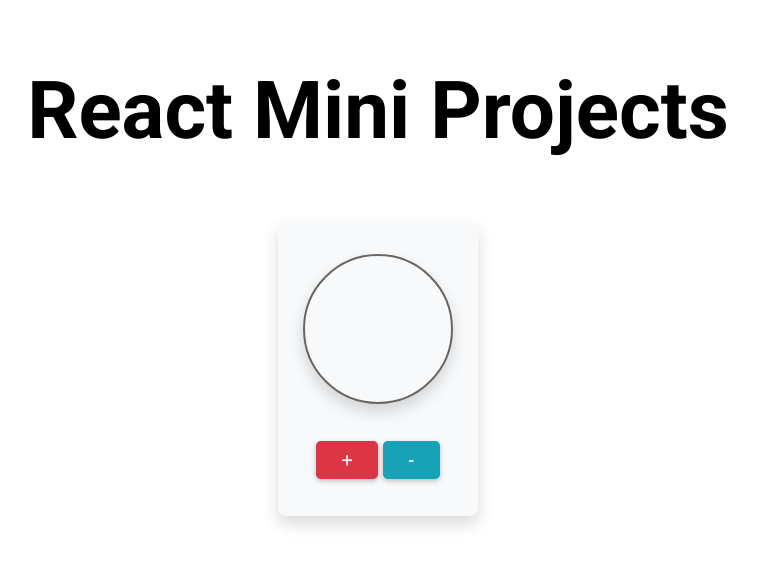
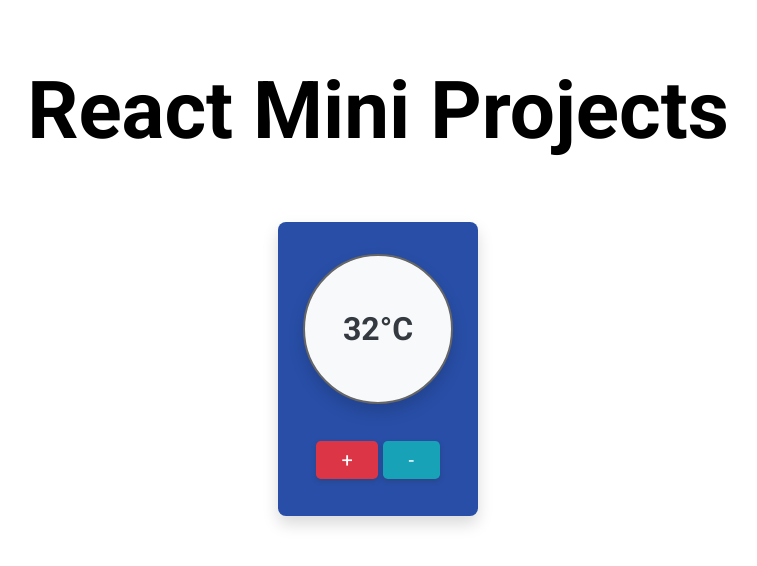
Before and after one commit to patbou02/react-mini-projects, a React (Create React App) app: page / in a window 1280 px wide. Shown: the top 566 px of the page, without its empty margins (262-1019 px from the left). Built offline with nearby package versions, Linux system fonts and the light colour scheme; the HTML template or start-up script is replaced by a standard one.

Commit message:
Added props to TemperatureController component, click handler functions and simple styling throughout.

```diff
--- a/src/App.js
+++ b/src/App.js
@@ -15,7 +15,7 @@ function App() {
       {/*<LikeMyPhoto />*/}
       {/*<Testimonials />*/}
       {/*<Alerts />*/}
-      <TemperatureController />
+      <TemperatureController temp="32" scale="celsius" />
     </div>
   );
 }
--- a/src/projects/06-temperature-controller/TemperatureController.jsx
+++ b/src/projects/06-temperature-controller/TemperatureController.jsx
@@ -1,13 +1,19 @@
 import Button from '../../components/Button';
 
-function TemperatureController() {
+function TemperatureController({ temp, scale="fahrenheit" }) {
+
+  const handleIncreaseTempClick = () => console.log('increase temp');
+  const handleLowerTempClick = () => console.log('lower temp');
+
+  const temperature = () => `${temp}°${scale === 'fahrenheit' ? 'F' : 'C'}`;
+
   return (
     <div className="container mt-3 text-center">
-      <div className="card bg-light m-auto" style={{ width: 200 }}>
-        <h1 className="text-light card border-50 mt-2" style={{ height: 150, width: 150, border: "2px solid #666" }}>12</h1>
+      <div className="card bg-light m-auto bg-accept" style={{ width: 200 }}>
+        <h1 className="text-dark card border-50 mt-2 bg-light" style={{ height: 150, width: 150, border: "2px solid #666" }}>{temperature()}</h1>
         <div className="d-flex my-2">
-          <Button text="+" classes="btn-danger"/>
-          <Button text="-" classes="btn-info" />
+          <Button text="+" onClick={handleIncreaseTempClick} classes="btn-danger" />
+          <Button text="-" onClick={handleLowerTempClick} classes="btn-info" />
         </div>
       </div>
     </div>
```
